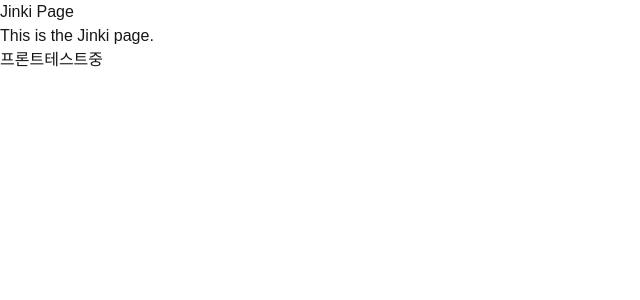
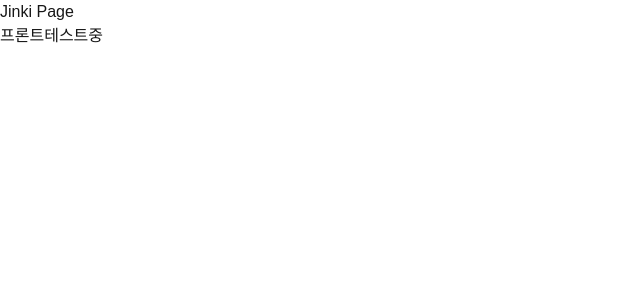
Before and after one commit to SEOUL-IT-HIS/hisfrontend, a Next.js app: page /jinki in a window 1280 px wide. Shown: the top 300 px of the page, without its empty margins (0-640 px from the left). Built offline with nearby package versions, Linux system fonts and the light colour scheme.

Commit message:
테스트중중

```diff
--- a/src/app/jinki/page.tsx
+++ b/src/app/jinki/page.tsx
@@ -2,7 +2,7 @@ const JinkiPage = () => {
   return (
     <div>
       <h1>Jinki Page</h1>
-      <p>This is the Jinki page.</p>
+
       <p>프론트테스트중</p>
     </div>
   );
```
